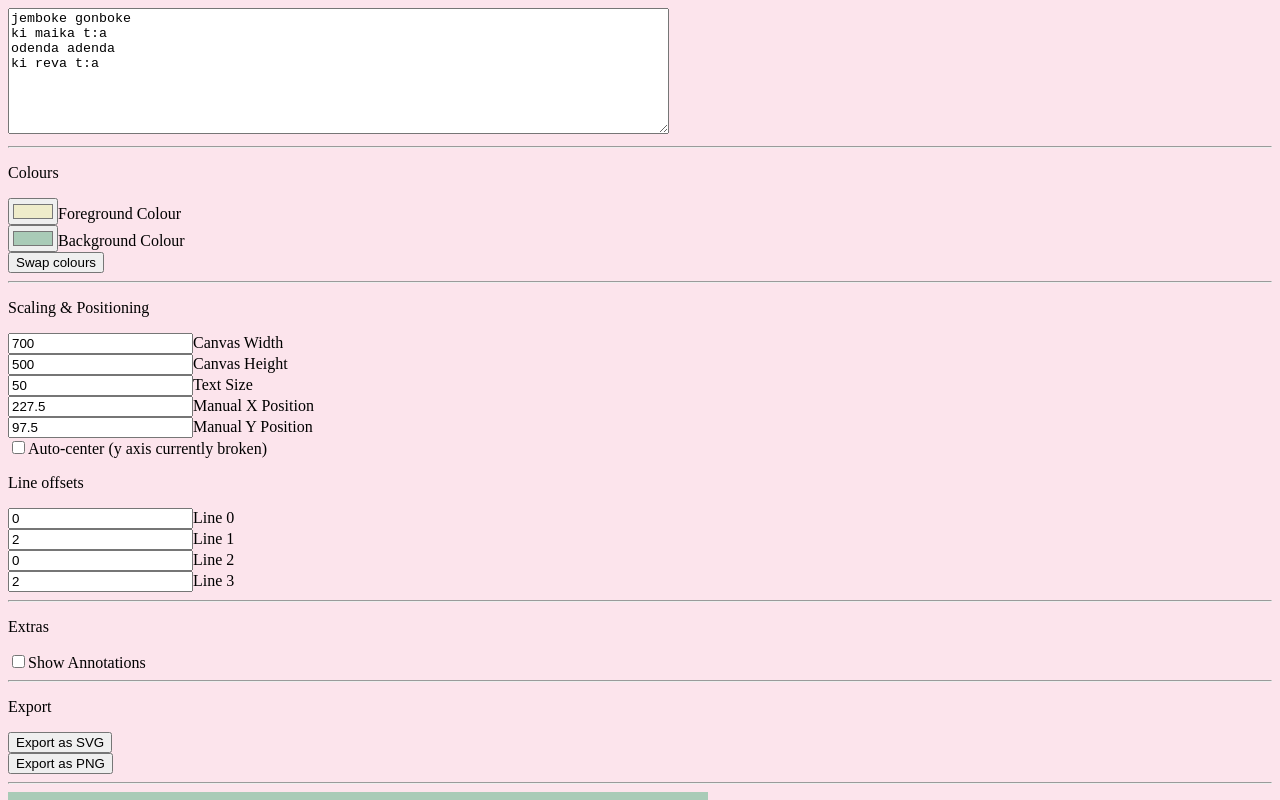
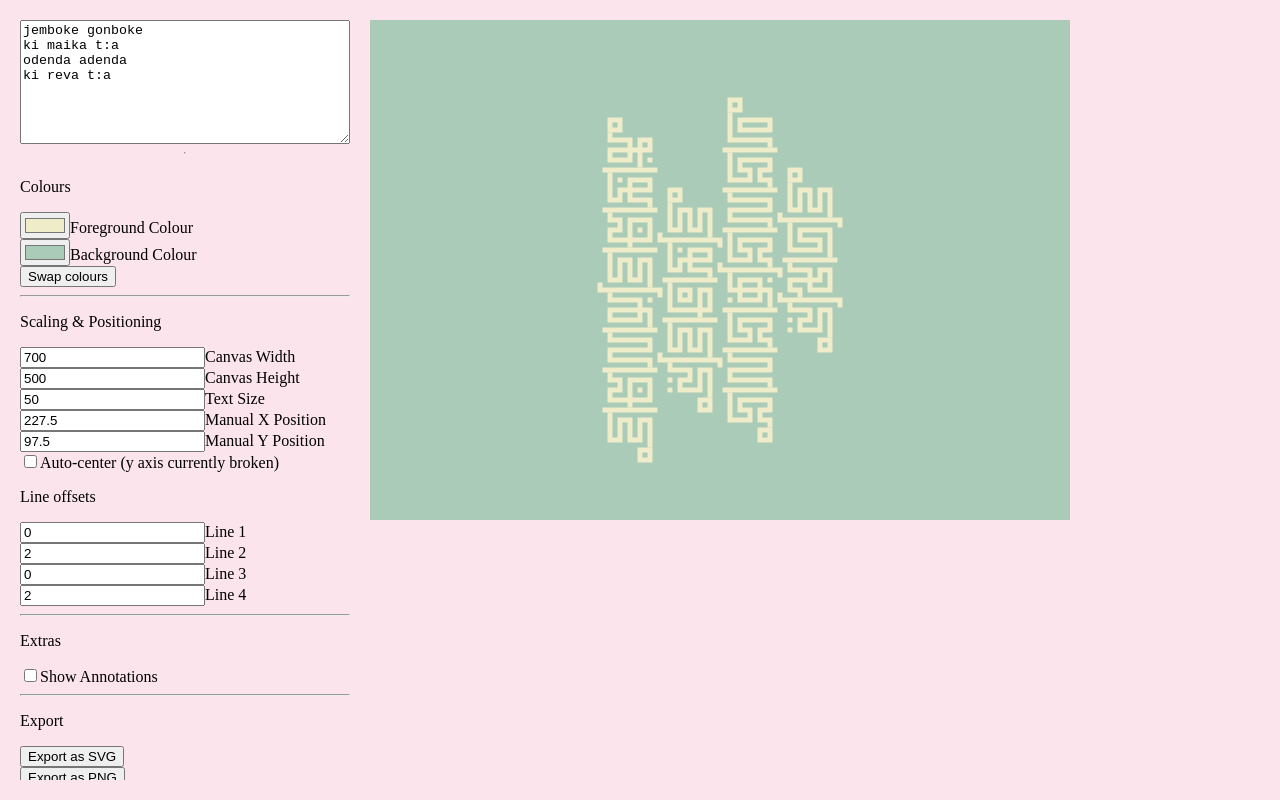
Before and after one commit to timbusuttil/imse-editor, a Vue app: page / in a window 1280 px wide. Shown: the top 800 px of the page. Built offline with nearby package versions, Linux system fonts and the light colour scheme.

Commit message:
layout update

```diff
--- a/src/App.vue
+++ b/src/App.vue
@@ -1,12 +1,13 @@
 <template>
   <div id="app">
+    <div id="controls-parent">
       <!-- input -->
-    <textarea v-model="input" name="name" rows="8" cols="80"></textarea>
+      <textarea v-model="input" rows="8"></textarea>
       <!-- <pre>{{ parsedInput }}</pre> -->
 
       <!-- controls -->
       <hr>
-    <div>
+      <div id="controls">
         <p>Colours</p>
         <input type="color" name="fgCol" v-model="fgCol">
         <label for="fgCol">Foreground Colour</label><br>
@@ -30,7 +31,7 @@
         <p>Line offsets</p>
         <div v-for="(line, i) in parsedInput" :key="`line-input-${i}`">
           <input type="number" :id="`line-${i}`" v-model="lineOffsets[i]">
-        <label :for="`line-${i}`">Line {{ i }}</label>
+          <label :for="`line-${i}`">Line {{ i+1 }}</label>
         </div>
         <hr>
         <p>Extras</p>
@@ -41,7 +42,7 @@
         <button @click="exportAsSvg">Export as SVG</button><br>
         <button @click="exportAsPng">Export as PNG</button><br>
       </div>
-    <hr>
+    </div>
 
     <!-- svg rendering -->
     <svg
@@ -52,7 +53,7 @@
       :style="{ backgroundColor: bgCol }"
     >
       <g ref="allLines" :transform="`translate(${position.x}, ${position.y}) scale(${textScale * 0.01})`">
-        <g v-for="(line, i) in parsedInput" :transform="`translate(${i * 120}, ${i * -20 + lineOffsets[i] * 80})`" :key="i" >
+        <g v-for="(line, i) in parsedInput" :id="`line-group-${i}`" :transform="`translate(${i * 120}, ${i * -20 + lineOffsets[i] * 80})`" :key="i" >
           <g v-for="(character, j) in line" :transform="`translate(0, ${j * 80})`" :key="j">
             <use :href="`#${character.split('/')[0]}`" :fill="fgCol"></use>
             <use v-if="character.includes('initial')" href="#initial" :fill="fgCol"></use>
@@ -120,7 +121,6 @@ export default {
   },
   computed: {
     autoPos() {
-      console.log('poy', this.posOffsetY);
       // console.log('canvas dims');
       // console.log(this.canvasDimensions.x, this.canvasDimensions.y);
       // console.log('bounding box dims');
@@ -133,9 +133,29 @@ export default {
       //   y: this.canvasDimensions.y / 2 - this.$refs.allLines.getBoundingClientRect().height / 2,
       // });
 
+      // the below works, except need to adjust for diff between top of first line and top of highest line
+      const firstLineY = document.getElementById('line-group-0').getBoundingClientRect().y;
+      let highestLineY = 99999;
+      this.parsedInput.forEach((line, i) => {
+        let lineY = document.getElementById(`line-group-${i}`).getBoundingClientRect().y;
+        if (lineY < highestLineY) highestLineY = lineY;
+      });
+
+      console.log('hly', highestLineY);
+      console.log('fly', firstLineY);
+
+      const diff = highestLineY - firstLineY;
+
+      console.log('diff', diff);
+
+      console.log({
+        x: this.canvasDimensions.x / 2 - this.$refs.allLines.getBoundingClientRect().width / 2,
+        y: this.canvasDimensions.y / 2 - this.$refs.allLines.getBoundingClientRect().height / 2 - diff / 2,
+      });
+
       return {
         x: this.canvasDimensions.x / 2 - this.$refs.allLines.getBoundingClientRect().width / 2,
-        y: this.canvasDimensions.y / 2 - this.$refs.allLines.getBoundingClientRect().height / 2,
+        y: this.canvasDimensions.y / 2 - this.$refs.allLines.getBoundingClientRect().height / 2 - diff / 2,
       }
     },
     position() {
@@ -166,8 +186,9 @@ export default {
       let regex = /(?<=[bcdfghjklmnpqrstvwxyz:])[aeiou]/gm;
       input = input.replaceAll(regex, '');
 
-      // remove any hyphen characters
+      // remove any punctuation characters
       input = input.replaceAll('-', '');
+      input = input.replaceAll(',', '');
 
       // TODO: accept some character aliases
       // accept y as an alias for j:
@@ -245,7 +266,39 @@ export default {
 </script>
 
 <style>
+* {
+  box-sizing: border-box;
+}
+
+body {
+  margin: 0;
+}
+
 html {
   background: #fce4ec;
 }
+
+#app {
+  display: flex;
+  height: 100vh;
+  padding: 20px;
+  overflow-y: hidden;
+}
+
+#controls-parent {
+  width: 350px;
+  padding-right: 20px;
+  height: 100%;
+  display: flex;
+  flex-direction: column;
+}
+
+#controls {
+  flex-grow: 1;
+  overflow-y: scroll;
+}
+
+textarea {
+  width: 100%;
+}
 </style>
```
Lines whose indentation alone changed are shown as unchanged.
